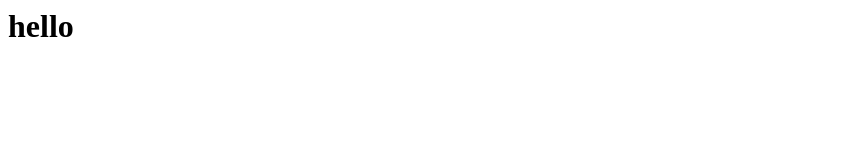
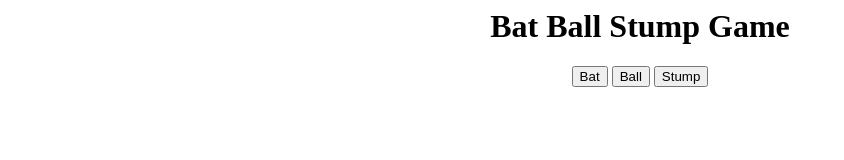
Before and after one commit to ind-abhishek/Bat-Ball-Stump-Game, a plain HTML site: page index.html in a window 1280 px wide. Shown: the whole page, without its empty margins (0-844 px from the left). Drawn offline with Linux system fonts and the light colour scheme.

Commit message:
Code Initilize

```diff
--- a/index.html
+++ b/index.html
@@ -4,11 +4,86 @@
   <title>Bat Ball Stump Game</title>
   <link rel="stylesheet" href="style.css">
 </head>
-<h1>hello</h1>
 
 <body>
+  <h1>Bat Ball Stump Game</h1>
 
+  <button id="Bat" onclick="let randomNumber = Math.random() * 3;
+    let computerChoice;
+    if(randomNumber > 0 && randomNumber <=1){
+      computerChoice = 'bat';
+    }
+    else if(randomNumber > 1 && randomNumber <=2){
+      computerChoice = 'ball';
+    }
+    else{
+      computerChoice = 'Stump';
+    }
+
+    let resultMsg;
+    if (computerChoice == 'ball'){
+      resultMsg ='You won.';
+    }
+    else if(computerChoice == 'bat'){
+      resultMsg ='It\'s a tie';
+    }
+    else if(computerChoice == 'Stump'){
+      resultMsg ='Computer is won.';
+    }
+
+    alert('You chose bat. Computer Choice is ' + computerChoice + ' and ' + resultMsg);">Bat</button>
+
+  <button id="Ball" onclick="let randomNumber = Math.random() * 3;
+    let computerChoice;
+    if(randomNumber > 0 && randomNumber <=1){
+      computerChoice = 'bat';
+    }
+    else if(randomNumber > 1 && randomNumber <=2){
+      computerChoice = 'ball';
+    }
+    else{
+      computerChoice = 'Stump';
+    }
+
+    let resultMsg;
+    if (computerChoice == 'ball'){
+      resultMsg='It\'s a tie';
+    }
+    else if(computerChoice == 'bat'){
+      resultMsg ='Computer is won';
+    }
+    else if(computerChoice == 'Stump'){
+      resultMsg ='User won.';
+    }
+
+    alert('You chose ball. Computer Choice is ' + computerChoice + ' and ' + resultMsg);">Ball</button>
+
+  <button id="Stump" onclick="let randomNumber = Math.random() * 3;
+    let computerChoice;
+    if(randomNumber > 0 && randomNumber <=1){
+      computerChoice = 'bat';
+    }
+    else if(randomNumber > 1 && randomNumber <=2){
+      computerChoice = 'ball';
+    }
+    else{
+      computerChoice = 'Stump';
+    }
+
+    let resultMsg;
+    if (computerChoice == 'ball'){
+      resultMsg ='Computer is won';
+    }
+    else if(computerChoice == 'bat'){
+      resultMsg ='Computer is won';
+    }
+    else if(computerChoice == 'Stump'){
+      resultMsg ='It\'s a tie';
+    }
+
+    alert('You chose stump. Computer Choice is ' + computerChoice + ' and ' + resultMsg);">Stump</button>
+
+  <script src="script.js"></script>
 </body>
-<script src="script.js"></script>
 
 </html>
--- a/style.css
+++ b/style.css
@@ -0,0 +1,3 @@
+body{
+  text-align: center;
+}
```
